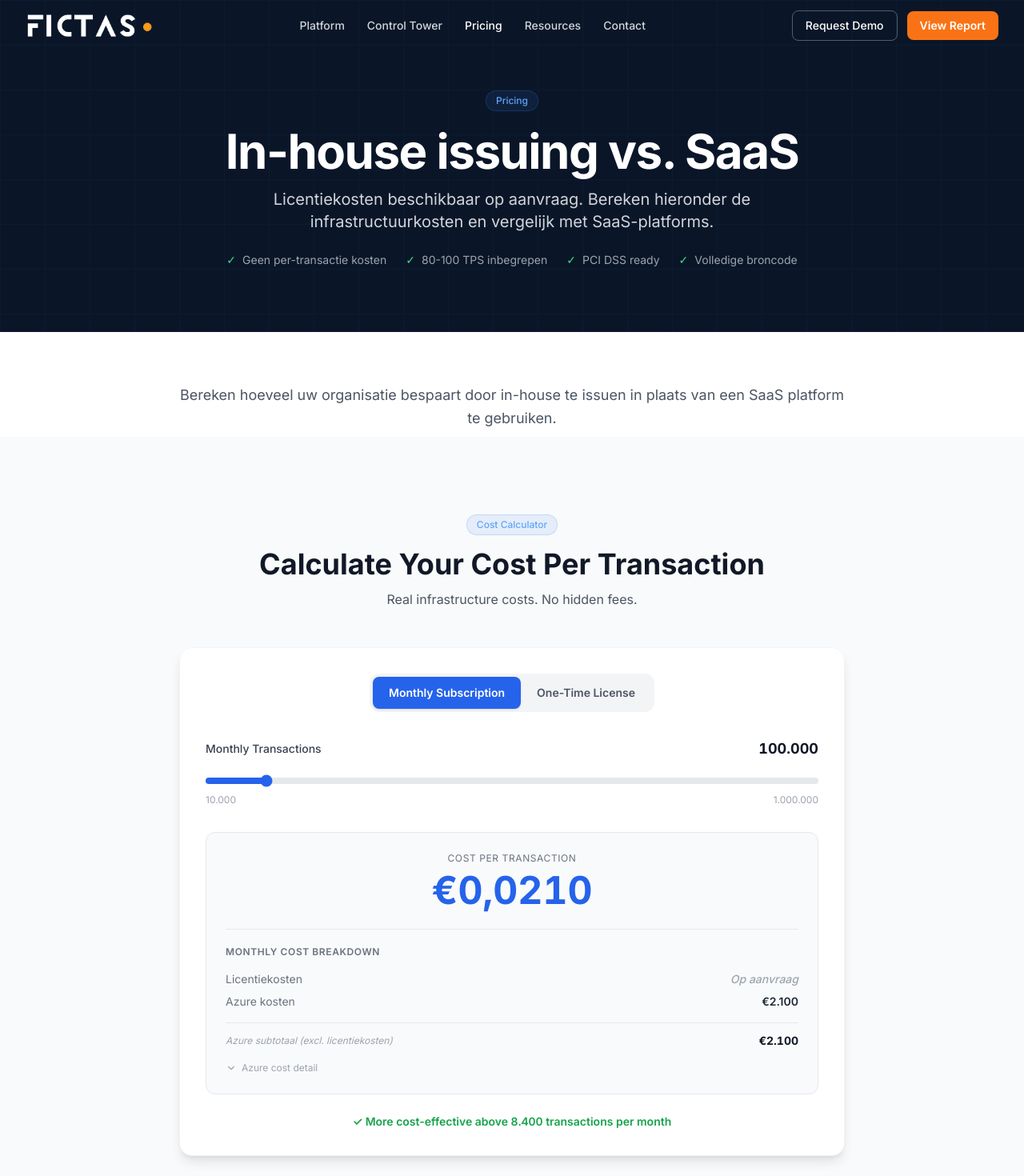
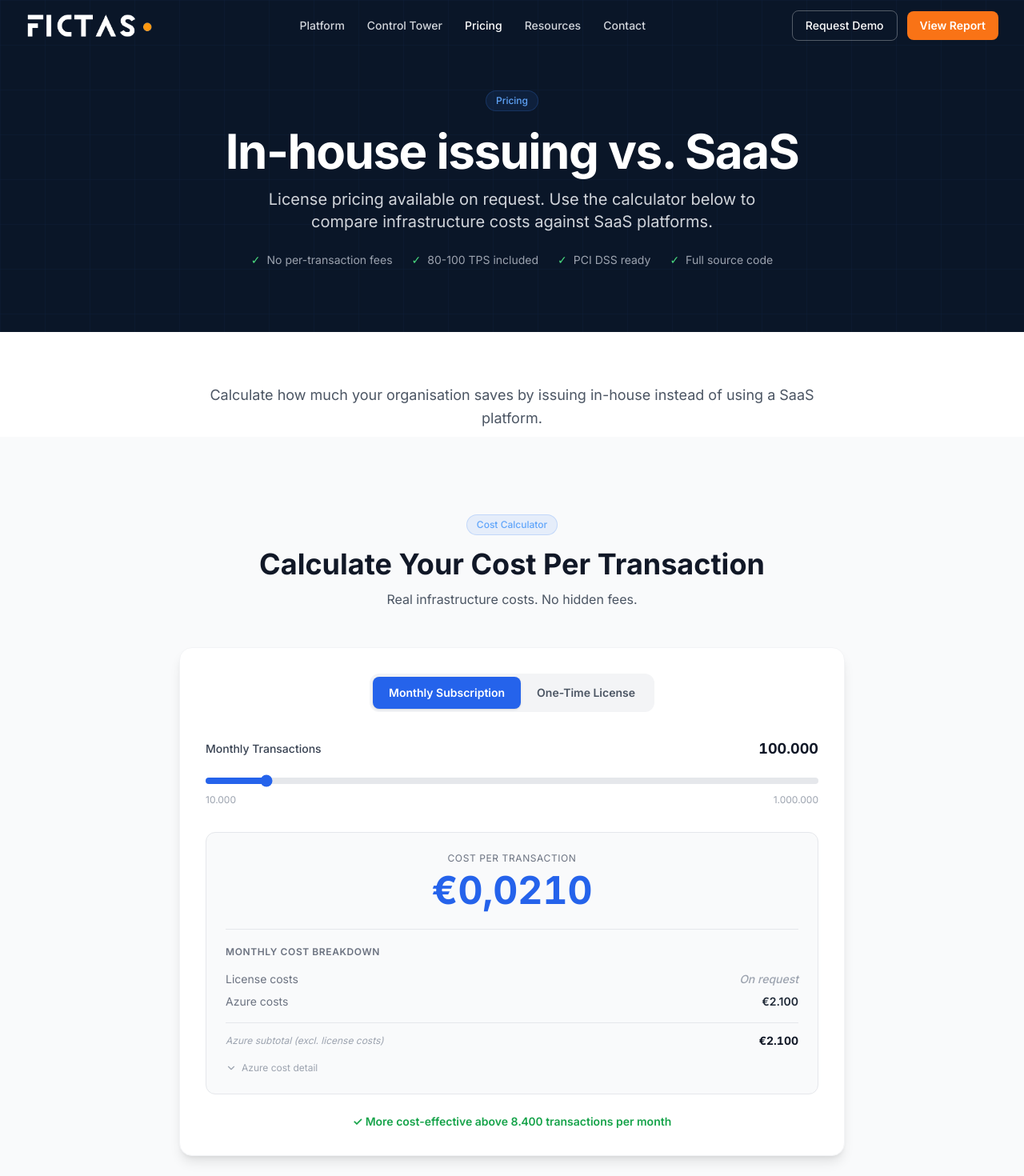
Before and after one commit to johanvaatstra-cloud/website-fictas, a Vue app: page /pricing in a window 1280 px wide. Shown: the top 1470 px of the page at 80% size. Built offline with nearby package versions, Linux system fonts and the light colour scheme; the HTML template or start-up script is replaced by a standard one.

Commit message:
Fix Dutch text to English

```diff
--- a/src/components/pricing/CostCalculator.vue
+++ b/src/components/pricing/CostCalculator.vue
@@ -198,11 +198,11 @@ function fictasForVolume(vol) {
             <!-- Monthly model rows -->
             <template v-if="model === 'monthly'">
               <div class="flex justify-between text-sm mb-2">
-                <span class="text-gray-500">Licentiekosten</span>
-                <span class="font-medium text-gray-400 italic">Op aanvraag</span>
+                <span class="text-gray-500">License costs</span>
+                <span class="font-medium text-gray-400 italic">On request</span>
               </div>
               <div class="flex justify-between text-sm mb-4">
-                <span class="text-gray-500">Azure kosten</span>
+                <span class="text-gray-500">Azure costs</span>
                 <span class="font-semibold text-gray-800">{{ formatEuro(AZURE_PER_MONTH) }}</span>
               </div>
             </template>
@@ -210,18 +210,18 @@ function fictasForVolume(vol) {
             <!-- One-Time model rows -->
             <template v-else>
               <div class="flex justify-between text-sm mb-2">
-                <span class="text-gray-500">Licentiekosten</span>
-                <span class="font-medium text-gray-400 italic">Op aanvraag</span>
+                <span class="text-gray-500">License costs</span>
+                <span class="font-medium text-gray-400 italic">On request</span>
               </div>
               <div class="flex justify-between text-sm mb-4">
-                <span class="text-gray-500">Azure kosten</span>
+                <span class="text-gray-500">Azure costs</span>
                 <span class="font-semibold text-gray-800">{{ formatEuro(AZURE_PER_MONTH) }}</span>
               </div>
             </template>
 
             <!-- Total row -->
             <div class="flex justify-between text-sm border-t border-gray-200 pt-3">
-              <span class="text-xs text-gray-400 italic self-center">Azure subtotaal (excl. licentiekosten)</span>
+              <span class="text-xs text-gray-400 italic self-center">Azure subtotal (excl. license costs)</span>
               <span class="font-bold text-gray-900 tabular-nums">{{ formatEuro(monthlyCost) }}</span>
             </div>
 
--- a/src/views/ContactView.vue
+++ b/src/views/ContactView.vue
@@ -62,9 +62,9 @@ const handleSubmit = async () => {
       }),
     })
     if (res.ok) submitted.value = true
-    else alert('Er ging iets mis. Probeer het opnieuw.')
+    else alert('Something went wrong. Please try again.')
   } catch (e) {
-    alert('Netwerkfout: ' + e.message)
+    alert('Network error: ' + e.message)
   } finally {
     submitting.value = false
   }
--- a/src/views/PricingView.vue
+++ b/src/views/PricingView.vue
@@ -24,13 +24,13 @@ import InfrastructureCosts from '../components/pricing/InfrastructureCosts.vue'
           In-house issuing vs. SaaS
         </h1>
         <p class="text-gray-300 text-xl max-w-2xl mx-auto mb-6">
-          Licentiekosten beschikbaar op aanvraag. Bereken hieronder de infrastructuurkosten en vergelijk met SaaS-platforms.
+          License pricing available on request. Use the calculator below to compare infrastructure costs against SaaS platforms.
         </p>
         <div class="flex flex-wrap justify-center gap-6 text-sm text-gray-400">
-          <span class="flex items-center gap-2"><span class="text-green-400">✓</span> Geen per-transactie kosten</span>
-          <span class="flex items-center gap-2"><span class="text-green-400">✓</span> 80-100 TPS inbegrepen</span>
+          <span class="flex items-center gap-2"><span class="text-green-400">✓</span> No per-transaction fees</span>
+          <span class="flex items-center gap-2"><span class="text-green-400">✓</span> 80-100 TPS included</span>
           <span class="flex items-center gap-2"><span class="text-green-400">✓</span> PCI DSS ready</span>
-          <span class="flex items-center gap-2"><span class="text-green-400">✓</span> Volledige broncode</span>
+          <span class="flex items-center gap-2"><span class="text-green-400">✓</span> Full source code</span>
         </div>
       </div>
     </section>
@@ -39,7 +39,7 @@ import InfrastructureCosts from '../components/pricing/InfrastructureCosts.vue'
     <section class="bg-white pt-16 pb-2">
       <div class="max-w-4xl mx-auto px-4 sm:px-6 lg:px-8 text-center">
         <p class="text-gray-600 text-lg leading-relaxed">
-          Bereken hoeveel uw organisatie bespaart door in-house te issuen in plaats van een SaaS platform te gebruiken.
+          Calculate how much your organisation saves by issuing in-house instead of using a SaaS platform.
         </p>
       </div>
     </section>
@@ -54,7 +54,7 @@ import InfrastructureCosts from '../components/pricing/InfrastructureCosts.vue'
           to="/contact"
           class="inline-flex items-center gap-2 bg-orange-500 hover:bg-orange-400 text-white font-semibold px-8 py-4 rounded-xl transition-colors text-base"
         >
-          Ontvang een offerte op maat →
+          Request a custom quote →
         </RouterLink>
       </div>
     </section>
--- a/src/views/ReportDownloadView.vue
+++ b/src/views/ReportDownloadView.vue
@@ -21,7 +21,7 @@ const handleSubmit = async () => {
       method: 'POST',
       headers: { 'Accept': 'application/json' },
       body: JSON.stringify({
-        subject: 'Rapport aanvraag - Fictas',
+        subject: 'Report request - Fictas',
         first_name: form.value.firstName,
         last_name: form.value.lastName,
         email: form.value.email,
@@ -31,10 +31,10 @@ const handleSubmit = async () => {
     if (res.ok) {
       submitted.value = true
     } else {
-      alert('Er ging iets mis. Probeer het opnieuw.')
+      alert('Something went wrong. Please try again.')
     }
   } catch (e) {
-    alert('Netwerkfout: ' + e.message)
+    alert('Network error: ' + e.message)
   } finally {
     loading.value = false
   }
@@ -78,12 +78,12 @@ const contents = [
         <div class="flex justify-center mb-7">
           <FileText class="w-20 h-20 text-blue-500" stroke-width="1.5" />
         </div>
-        <h2 class="text-4xl font-bold text-gray-900 mb-5">Aanvraag ontvangen!</h2>
+        <h2 class="text-4xl font-bold text-gray-900 mb-5">Request received!</h2>
         <p class="text-gray-600 text-lg leading-relaxed mb-10">
-          We sturen je de downloadlink voor het Full Volume Testing Report binnen 1 werkdag per e-mail toe.
+          We'll email you the download link for the Full Volume Testing Report within 1 business day.
         </p>
         <div class="bg-gray-50 border border-gray-200 rounded-2xl p-7 text-left mb-10">
-          <h3 class="text-gray-900 font-semibold mb-5">Het rapport bevat:</h3>
+          <h3 class="text-gray-900 font-semibold mb-5">The report includes:</h3>
           <div class="space-y-3">
             <div v-for="item in contents" :key="item.n" class="flex items-center gap-3">
               <span class="w-7 h-7 rounded-full bg-blue-500/10 text-blue-600 text-xs font-bold flex items-center justify-center flex-shrink-0">{{ item.n }}</span>
@@ -92,7 +92,7 @@ const contents = [
           </div>
         </div>
         <RouterLink to="/" class="inline-flex items-center gap-2 text-blue-500 hover:text-blue-600 font-medium transition-colors">
-          ← Terug naar home
+          ← Back to home
         </RouterLink>
       </div>
     </section>
@@ -152,7 +152,7 @@ const contents = [
           <div class="pt-2">
             <button type="submit" :disabled="loading"
               class="w-full bg-orange-500 hover:bg-orange-400 disabled:opacity-60 text-white font-semibold py-4 rounded-xl transition-colors text-base">
-              {{ loading ? 'Versturen...' : 'Send me the report →' }}
+              {{ loading ? 'Submitting...' : 'Send me the report →' }}
             </button>
           </div>
 
--- a/src/views/RequestDemoView.vue
+++ b/src/views/RequestDemoView.vue
@@ -25,7 +25,7 @@ const handleSubmit = async () => {
       method: 'POST',
       headers: { 'Accept': 'application/json' },
       body: JSON.stringify({
-        subject: 'Demo aanvraag - Fictas',
+        subject: 'Demo request - Fictas',
         first_name: form.value.firstName,
         last_name: form.value.lastName,
         email: form.value.email,
@@ -38,10 +38,10 @@ const handleSubmit = async () => {
     if (res.ok) {
       submitted.value = true
     } else {
-      alert('Er ging iets mis. Probeer het opnieuw.')
+      alert('Something went wrong. Please try again.')
     }
   } catch (e) {
-    alert('Netwerkfout: ' + e.message)
+    alert('Network error: ' + e.message)
   } finally {
     loading.value = false
   }
@@ -72,27 +72,27 @@ const social = [
         <CheckCircle class="w-20 h-20 text-green-400" stroke-width="1.5" />
       </div>
 
-      <h1 class="text-4xl font-bold text-white mb-5">Aanvraag ontvangen</h1>
+      <h1 class="text-4xl font-bold text-white mb-5">Request received</h1>
 
       <p class="text-gray-300 text-lg leading-relaxed mb-10">
-        Bedankt voor je interesse in Fictas Control Tower. We beoordelen je aanvraag
-        en sturen je binnen 1 werkdag een e-mail met directe toegang tot de demo omgeving.
+        Thanks for your interest in Fictas Control Tower. We'll review your request
+        and send you an email with direct access to the demo environment within 1 business day.
       </p>
 
       <div class="bg-white/5 border border-white/10 rounded-2xl p-7 text-left mb-10">
-        <h3 class="text-white font-semibold mb-5">Wat kun je verwachten?</h3>
+        <h3 class="text-white font-semibold mb-5">What to expect</h3>
         <div class="space-y-4">
           <div class="flex items-start gap-4">
             <span class="w-7 h-7 rounded-full bg-blue-500/20 text-blue-400 text-xs font-bold flex items-center justify-center flex-shrink-0 mt-0.5">①</span>
-            <p class="text-gray-300 text-sm leading-relaxed">Wij beoordelen je aanvraag</p>
+            <p class="text-gray-300 text-sm leading-relaxed">We review your request</p>
           </div>
           <div class="flex items-start gap-4">
             <span class="w-7 h-7 rounded-full bg-blue-500/20 text-blue-400 text-xs font-bold flex items-center justify-center flex-shrink-0 mt-0.5">②</span>
-            <p class="text-gray-300 text-sm leading-relaxed">Je ontvangt een persoonlijke e-mail met een directe toegangslink</p>
+            <p class="text-gray-300 text-sm leading-relaxed">You'll receive a personalised email with a direct access link</p>
           </div>
           <div class="flex items-start gap-4">
             <span class="w-7 h-7 rounded-full bg-blue-500/20 text-blue-400 text-xs font-bold flex items-center justify-center flex-shrink-0 mt-0.5">③</span>
-            <p class="text-gray-300 text-sm leading-relaxed">Één klik — direct ingelogd in de demo omgeving</p>
+            <p class="text-gray-300 text-sm leading-relaxed">One click — direct access to the demo environment</p>
           </div>
         </div>
       </div>
@@ -101,7 +101,7 @@ const social = [
         to="/"
         class="inline-flex items-center gap-2 text-blue-400 hover:text-blue-300 font-medium transition-colors"
       >
-        ← Terug naar home
+        ← Back to home
       </RouterLink>
     </div>
   </div>
@@ -226,7 +226,7 @@ const social = [
               <div class="pt-2">
                 <button type="submit" :disabled="loading"
                   class="w-full bg-orange-500 hover:bg-orange-400 disabled:opacity-60 text-white font-semibold py-4 rounded-xl transition-colors text-base">
-                  {{ loading ? 'Versturen...' : 'Request Demo Access →' }}
+                  {{ loading ? 'Submitting...' : 'Request Demo Access →' }}
                 </button>
               </div>
 
```
